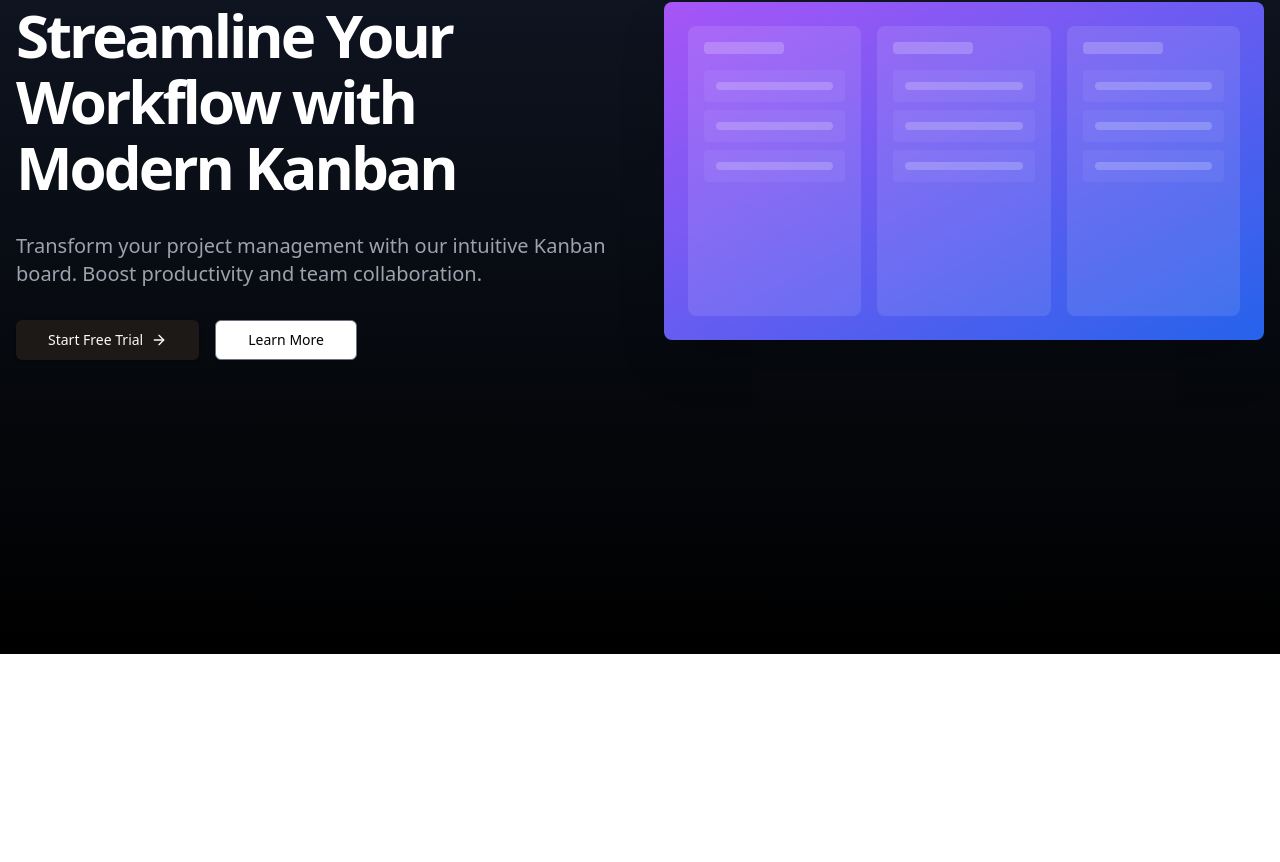
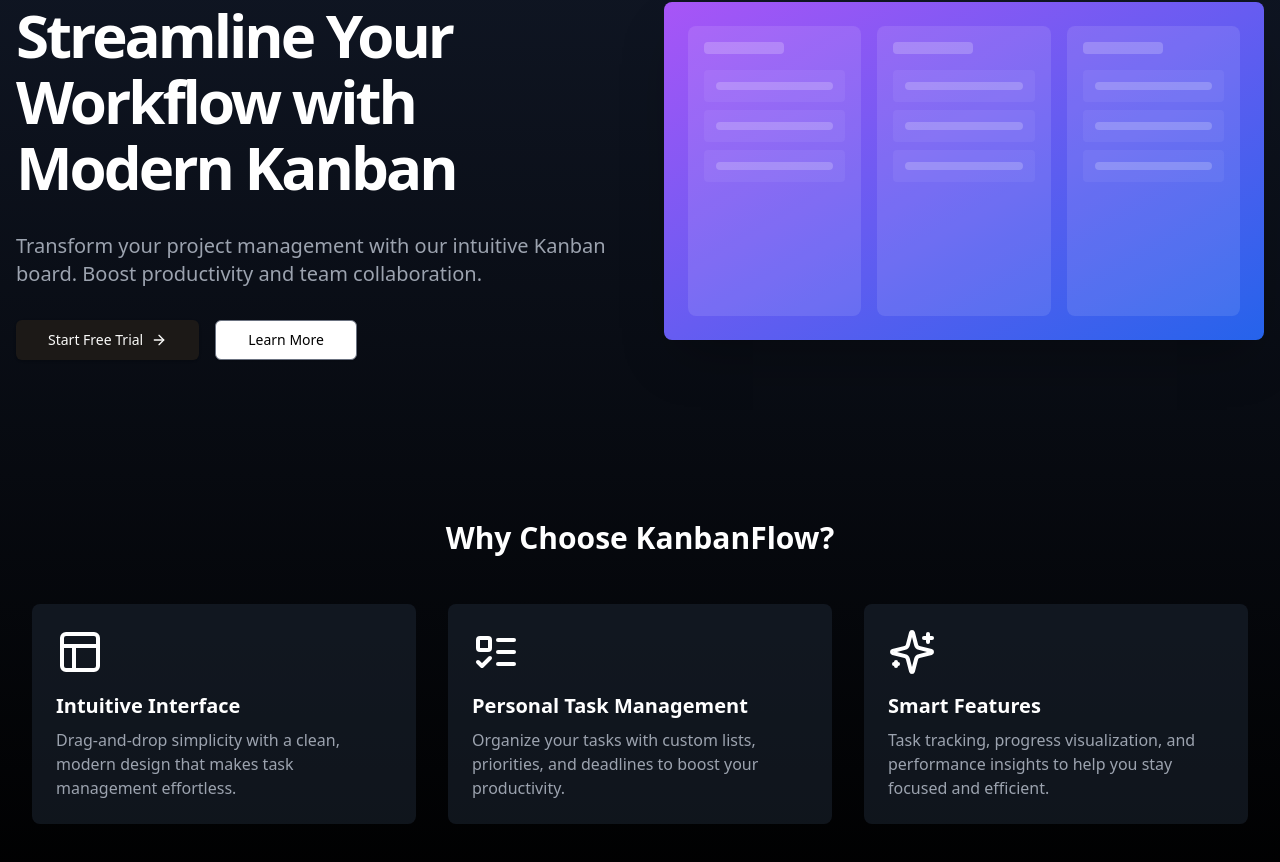
Before and after one commit to MatPeretti/Kanban-Board, a React (Vite) app: page / in a window 1280 px wide. Shown: the part 146-1008 px from the top of the page. Before the commit the page ends 800 px from the top, so only its background shows below. Built offline with nearby package versions, Linux system fonts and the light colour scheme.

Commit message:
feat: features component implemented

```diff
--- /dev/null
+++ b/src/components/home/Features.tsx
@@ -0,0 +1,56 @@
+import { Feature } from '@/types/features';
+import { motion } from 'framer-motion';
+import { Layout, ListTodo, Sparkles } from 'lucide-react';
+
+function Features() {
+    const features: Feature[] = [
+        {
+            title: 'Intuitive Interface',
+            description:
+                'Drag-and-drop simplicity with a clean, modern design that makes task management effortless.',
+            icon: Layout,
+        },
+        {
+            title: 'Personal Task Management',
+            description:
+                'Organize your tasks with custom lists, priorities, and deadlines to boost your productivity.',
+            icon: ListTodo,
+        },
+        {
+            title: 'Smart Features',
+            description:
+                'Task tracking, progress visualization, and performance insights to help you stay focused and efficient.',
+            icon: Sparkles,
+        },
+    ];
+
+    return (
+        <section className='my-20 px-8'>
+            <h2 className='mb-12 text-center text-3xl font-bold'>
+                Why Choose KanbanFlow?
+            </h2>
+
+            <div className='grid gap-8 md:grid-cols-3'>
+                {features.map((feature, i) => (
+                    <motion.div
+                        key={feature.title}
+                        className='rounded-lg bg-gray-800/50 p-6'
+                        initial={{ opacity: 0, y: 20 }}
+                        animate={{ opacity: 1, y: 0 }}
+                        transition={{ delay: i * 0.2 }}
+                    >
+                        <feature.icon className='mb-4 h-12 w-12 text-primary' />
+
+                        <h3 className='mb-2 text-xl font-semibold'>
+                            {feature.title}
+                        </h3>
+
+                        <p className='text-gray-400'>{feature.description}</p>
+                    </motion.div>
+                ))}
+            </div>
+        </section>
+    );
+}
+
+export default Features;
--- a/src/components/home/Home.tsx
+++ b/src/components/home/Home.tsx
@@ -1,7 +1,13 @@
 import Hero from './Hero';
+import Features from './Features';
 
 function Home() {
-    return <Hero />;
+    return (
+        <>
+            <Hero />
+            <Features />
+        </>
+    );
 }
 
 export default Home;
--- /dev/null
+++ b/src/types/features.ts
@@ -0,0 +1,7 @@
+import { LucideIcon } from 'lucide-react';
+
+export interface Feature {
+    title: string;
+    description: string;
+    icon: LucideIcon;
+}
```
